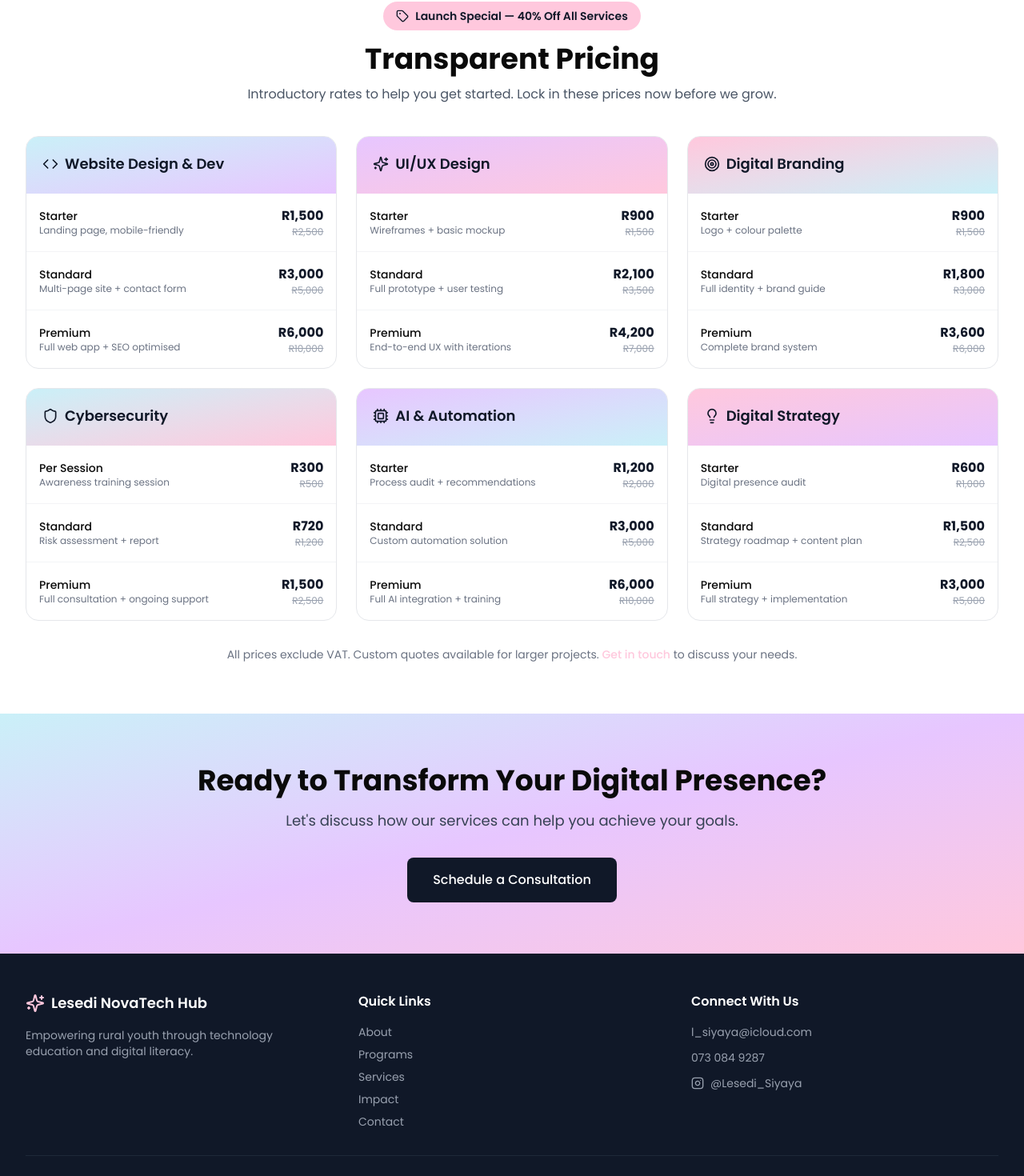
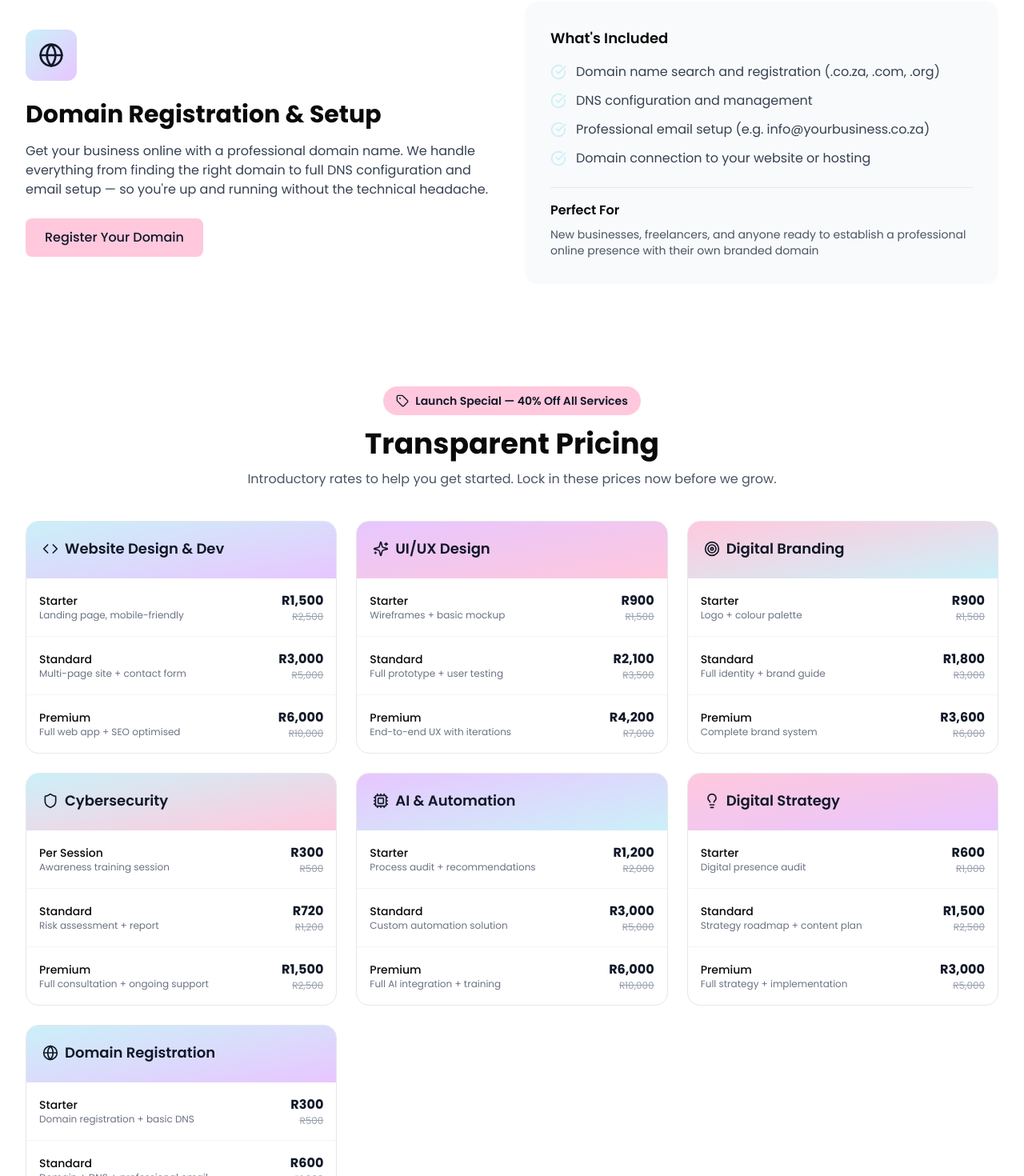
Before and after one commit to LesediSiyaya/Lesedinovatechhubwebsite, a React (Vite) app: page /services in a window 1280 px wide. Shown: the part 3228-4698 px from the top of the page at 80% size. Built offline with nearby package versions, Linux system fonts and the light colour scheme.

Commit message:
Add domain registration service and pricing

```diff
--- a/src/app/pages/Services.tsx
+++ b/src/app/pages/Services.tsx
@@ -1,5 +1,5 @@
 import { Link } from 'react-router';
-import { Code, Shield, Cpu, Target, Sparkles, Lightbulb, CheckCircle, Tag } from 'lucide-react';
+import { Code, Shield, Cpu, Target, Sparkles, Lightbulb, CheckCircle, Tag, Globe } from 'lucide-react';
 
 export default function Services() {
   return (
@@ -302,6 +302,54 @@ export default function Services() {
         </div>
       </section>
 
+      {/* Domain Registration */}
+      <section className="py-12 sm:py-16 px-4 sm:px-6 lg:px-8 bg-white">
+        <div className="max-w-7xl mx-auto">
+          <div className="grid md:grid-cols-2 gap-8 items-center">
+            <div>
+              <div className="w-16 h-16 bg-gradient-to-br from-[#caf0f8] to-[#e7c6ff] rounded-xl flex items-center justify-center mb-6">
+                <Globe className="w-8 h-8 text-gray-900" />
+              </div>
+              <h2 className="text-3xl font-bold mb-4">Domain Registration & Setup</h2>
+              <p className="text-gray-700 mb-6">
+                Get your business online with a professional domain name. We handle everything from finding the right domain to full DNS configuration and email setup — so you're up and running without the technical headache.
+              </p>
+              <Link
+                to="/contact"
+                className="inline-block px-6 py-3 bg-[#ffc8dd] hover:bg-[#ffb3cd] text-gray-900 font-medium rounded-lg transition-all"
+              >
+                Register Your Domain
+              </Link>
+            </div>
+            <div className="bg-gray-50 p-8 rounded-2xl">
+              <h3 className="font-semibold text-lg mb-4">What's Included</h3>
+              <ul className="space-y-3 mb-6">
+                <li className="flex items-start gap-3">
+                  <CheckCircle className="w-5 h-5 text-[#caf0f8] flex-shrink-0 mt-0.5" />
+                  <span className="text-gray-700">Domain name search and registration (.co.za, .com, .org)</span>
+                </li>
+                <li className="flex items-start gap-3">
+                  <CheckCircle className="w-5 h-5 text-[#caf0f8] flex-shrink-0 mt-0.5" />
+                  <span className="text-gray-700">DNS configuration and management</span>
+                </li>
+                <li className="flex items-start gap-3">
+                  <CheckCircle className="w-5 h-5 text-[#caf0f8] flex-shrink-0 mt-0.5" />
+                  <span className="text-gray-700">Professional email setup (e.g. info@yourbusiness.co.za)</span>
+                </li>
+                <li className="flex items-start gap-3">
+                  <CheckCircle className="w-5 h-5 text-[#caf0f8] flex-shrink-0 mt-0.5" />
+                  <span className="text-gray-700">Domain connection to your website or hosting</span>
+                </li>
+              </ul>
+              <div className="pt-4 border-t border-gray-200">
+                <h4 className="font-semibold mb-2">Perfect For</h4>
+                <p className="text-sm text-gray-600">New businesses, freelancers, and anyone ready to establish a professional online presence with their own branded domain</p>
+              </div>
+            </div>
+          </div>
+        </div>
+      </section>
+
       {/* Pricing */}
       <section className="py-12 sm:py-16 px-4 sm:px-6 lg:px-8 bg-white">
         <div className="max-w-7xl mx-auto">
@@ -486,6 +534,34 @@ export default function Services() {
               </div>
             </div>
 
+            {/* Domain Registration */}
+            <div className="border border-gray-200 rounded-2xl overflow-hidden">
+              <div className="bg-gradient-to-br from-[#caf0f8] to-[#e7c6ff] p-5">
+                <div className="flex items-center gap-2 mb-1">
+                  <Globe className="w-5 h-5 text-gray-900" />
+                  <h3 className="font-semibold text-gray-900">Domain Registration</h3>
+                </div>
+              </div>
+              <div className="divide-y divide-gray-100">
+                {[
+                  { tier: 'Starter', price: 'R300', was: 'R500', desc: 'Domain registration + basic DNS' },
+                  { tier: 'Standard', price: 'R600', was: 'R1,000', desc: 'Domain + DNS + professional email' },
+                  { tier: 'Premium', price: 'R1,200', was: 'R2,000', desc: 'Full setup + hosting connection' },
+                ].map(({ tier, price, was, desc }) => (
+                  <div key={tier} className="p-4 flex items-center justify-between gap-3">
+                    <div>
+                      <p className="font-medium text-sm">{tier}</p>
+                      <p className="text-gray-500 text-xs">{desc}</p>
+                    </div>
+                    <div className="text-right shrink-0">
+                      <p className="font-bold text-gray-900">{price}</p>
+                      <p className="text-xs text-gray-400 line-through">{was}</p>
+                    </div>
+                  </div>
+                ))}
+              </div>
+            </div>
+
           </div>
 
           <p className="text-center text-sm text-gray-500 mt-8">
```
